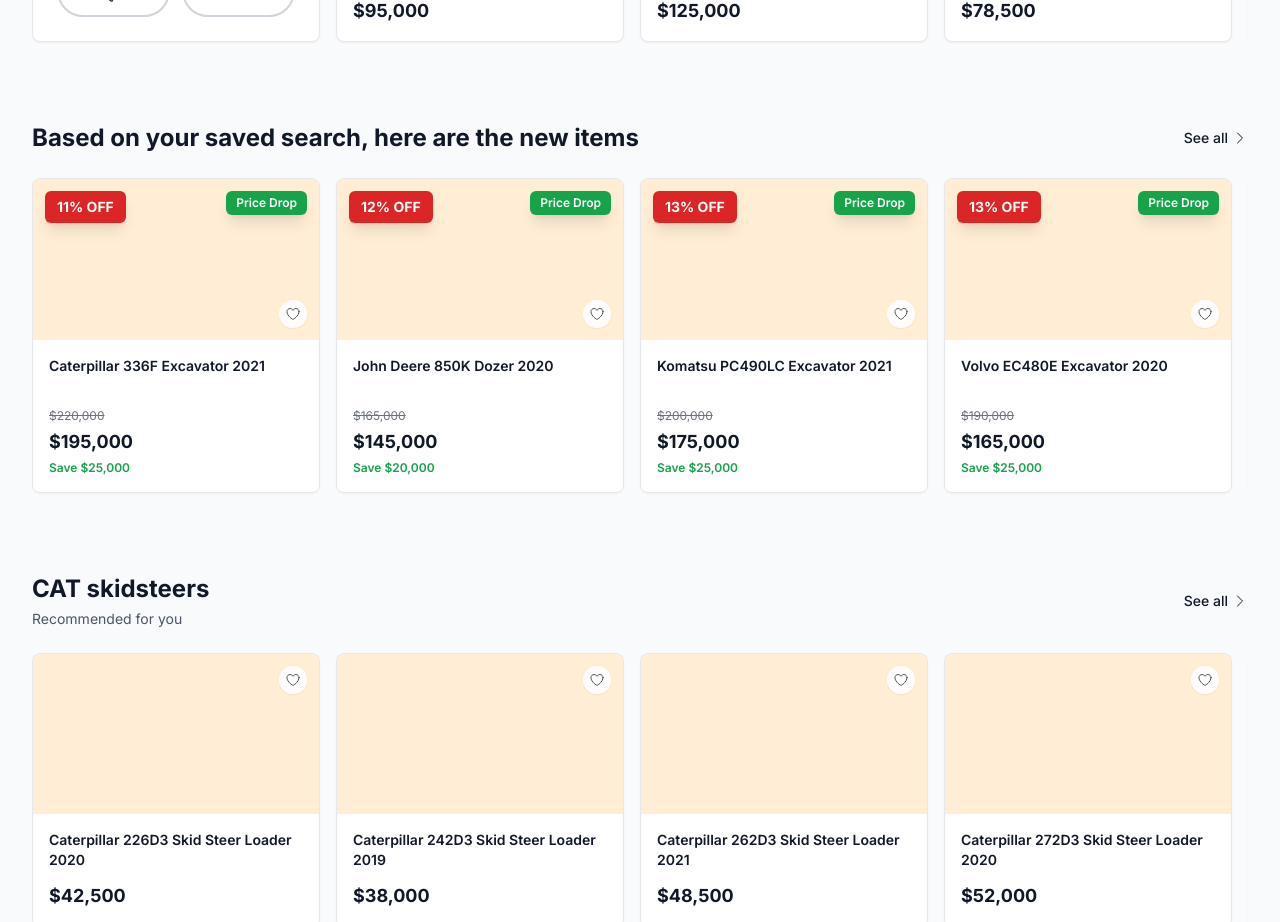
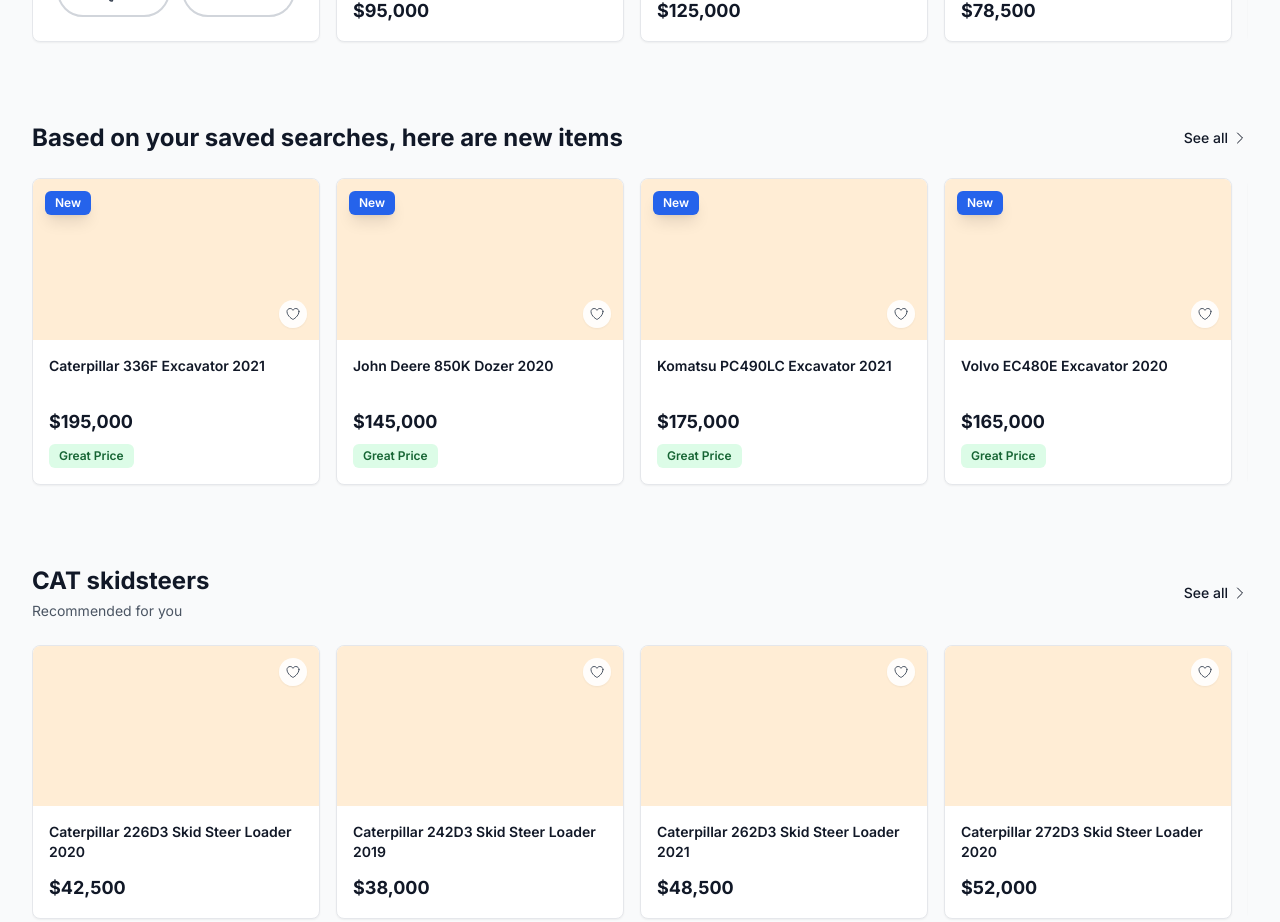
Before and after one commit to maunishs/rb-home, a Next.js app: page /rb-home/ in a window 1280 px wide. Shown: the part 3140-4062 px from the top of the page. Built offline with nearby package versions, Linux system fonts and the light colour scheme.

Commit message:
Update NewItemsFromSavedSearch: rename title, replace price drop with New badge, add Great Price badge

```diff
--- a/components/NewItemsFromSavedSearch.tsx
+++ b/components/NewItemsFromSavedSearch.tsx
@@ -134,7 +134,7 @@
       <div className="max-w-7xl mx-auto px-4 sm:px-6 lg:px-8">
         <div className="flex items-center justify-between mb-6">
           <h2 className="text-2xl font-bold text-gray-900">
-            Based on your saved search, here are the new items
+            Based on your saved searches, here are new items
           </h2>
           <button className="text-sm text-gray-900 hover:text-gray-700 font-medium flex items-center space-x-1">
             <span>See all</span>
@@ -166,15 +166,11 @@
                 className="flex-shrink-0 w-72 group/item cursor-pointer"
               >
                 <div className="bg-white rounded-lg border border-gray-200 shadow-sm hover:shadow-lg transition-all overflow-hidden">
-                  {/* Image with Discount Badge */}
+                  {/* Image with Badges */}
                   <div className="relative aspect-video bg-orange-100 overflow-hidden">
-                    {/* Discount Badge */}
-                    <div className="absolute top-3 left-3 z-10 bg-red-600 text-white text-sm font-bold px-3 py-1.5 rounded-md shadow-lg">
-                      {item.discountPercent}% OFF
-                    </div>
-                    {/* Price Drop Badge */}
-                    <div className="absolute top-3 right-3 z-10 bg-green-600 text-white text-xs font-semibold px-2.5 py-1 rounded-md shadow-lg">
-                      Price Drop
+                    {/* New Badge */}
+                    <div className="absolute top-3 left-3 z-10 bg-blue-600 text-white text-xs font-semibold px-2.5 py-1 rounded-md shadow-lg">
+                      New
                     </div>
                     {/* Heart Icon */}
                     <button
@@ -201,19 +197,15 @@
                     </h3>
 
                     {/* Pricing */}
-                    <div className="space-y-1">
-                      {/* Original Price - Strikethrough */}
-                      <p className="text-xs text-gray-500 line-through">
-                        {item.originalPrice}
-                      </p>
+                    <div className="space-y-2">
                       {/* Current Price */}
                       <p className="text-lg font-bold text-gray-900">
                         {item.currentPrice}
                       </p>
-                      {/* Savings */}
-                      <p className="text-xs text-green-600 font-semibold">
-                        Save ${(parseInt(item.originalPrice.replace(/\$|,/g, '')) - parseInt(item.currentPrice.replace(/\$|,/g, ''))).toLocaleString()}
-                      </p>
+                      {/* Great Price Badge */}
+                      <div className="inline-block bg-green-100 text-green-800 text-xs font-semibold px-2.5 py-1 rounded-md">
+                        Great Price
+                      </div>
                     </div>
                   </div>
                 </div>
```
